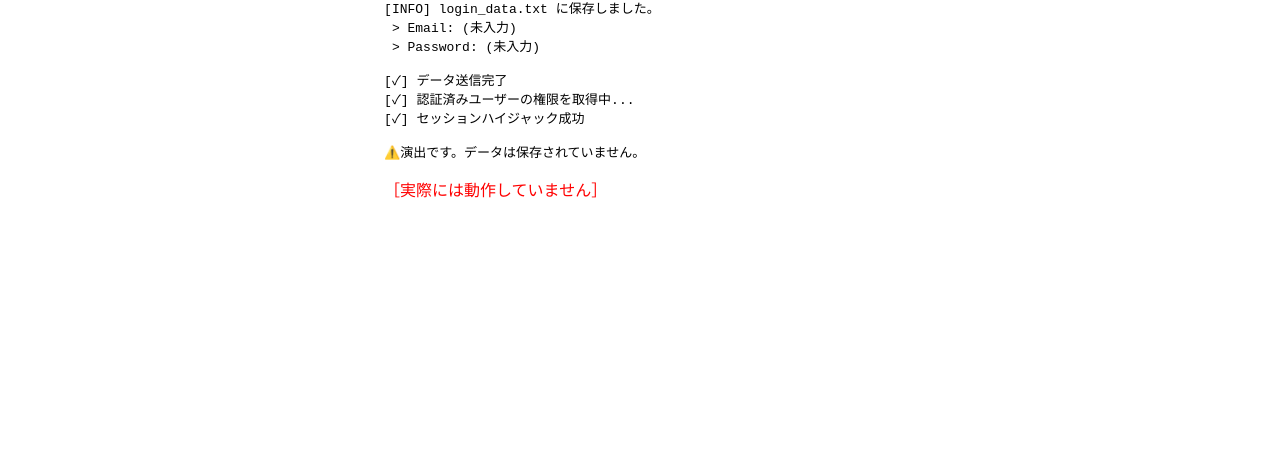
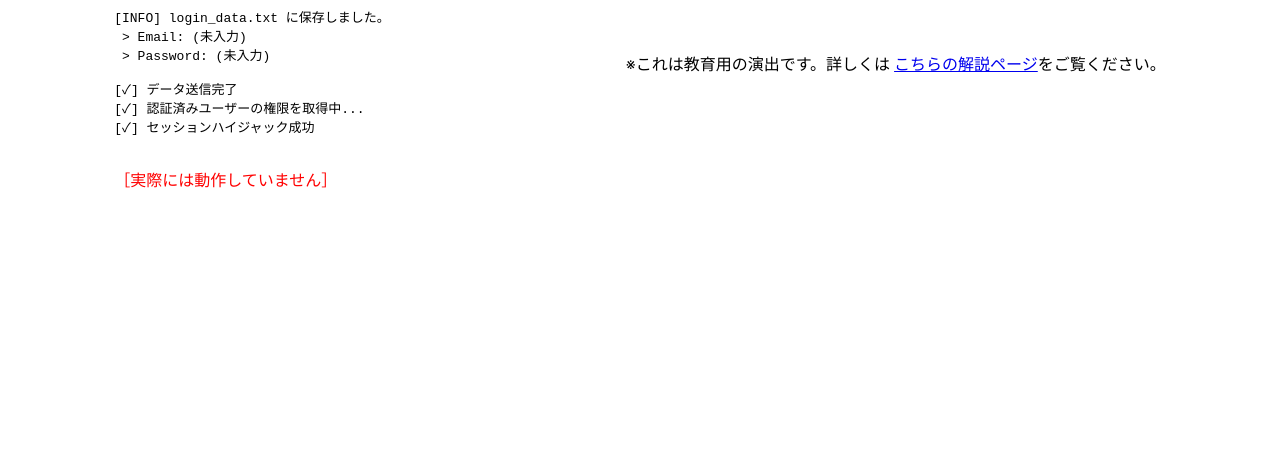
Before and after one commit to Kazi-Ki/PhishingDEMO-jp, a plain HTML site: page leak.html in a window 1280 px wide. Shown: the part 337-800 px from the top of the page. Drawn offline with Linux system fonts and the light colour scheme.

Commit message:
Update leak.html

```diff
--- a/leak.html
+++ b/leak.html
@@ -31,7 +31,6 @@
       "[✓] 認証済みユーザーの権限を取得中...",
       "[✓] セッションハイジャック成功",
       "",
-      "⚠️演出です。データは保存されていません。"
     ];
 
     let i = 0;
@@ -45,5 +44,10 @@
     output.textContent = "";
     setTimeout(typeLine, 800);
   </script>
+  <p>
+  ※これは教育用の演出です。詳しくは
+  <a href="warning.html">こちらの解説ページ</a>をご覧ください。
+</p>
+
 </body>
 </html>
```
